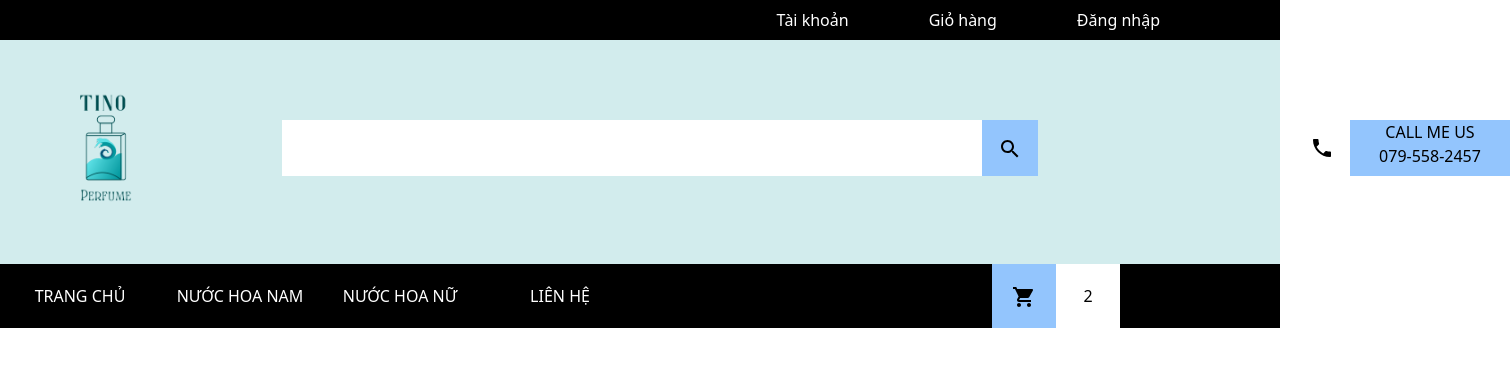
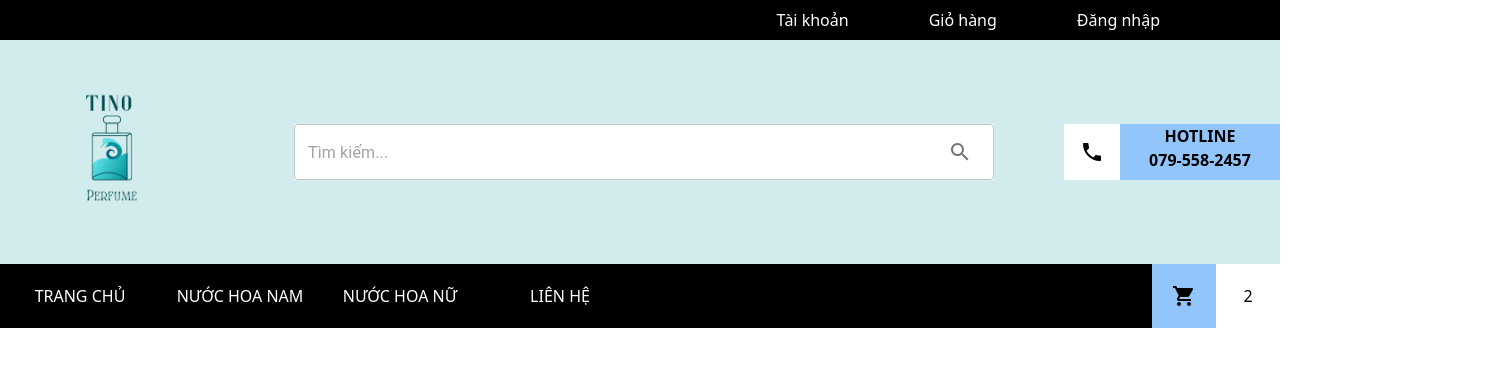
Before and after one commit to tinophan247/Tino-Ecommerce, a React (Create React App) app: page / in a window 1280 px wide. Shown: the top 366 px of the page, 1510 px wide, since content can reach past the window. Built offline with nearby package versions, Linux system fonts and the light colour scheme.

Commit message:
TE-2 : Fix some issue cmt

```diff
--- a/src/App.js
+++ b/src/App.js
@@ -2,18 +2,12 @@ import React from 'react';
 import { BrowserRouter } from 'react-router-dom';
 import Router from './routes/index';
 
-
-
 const App = () => {
   return (
-   <div>
-   <BrowserRouter>
-     <Router />
+    <BrowserRouter>
+      <Router />
     </BrowserRouter>
-
-
-    </div>
-  )
+  );
 };
 
 export default App;
--- a/src/routes/Header.js
+++ /dev/null
@@ -1,69 +0,0 @@
-/* eslint-disable jsx-a11y/alt-text */
-import React from 'react';
-import SearchIcon from '@mui/icons-material/Search';
-import ShoppingCartIcon from '@mui/icons-material/ShoppingCart';
-import LocalPhoneIcon from '@mui/icons-material/LocalPhone';
-
-function Header() {
-  return (
-    <div className='w-full'>
-      <div>
-        <div className='bg-black flex justify-end h-10 items-center'>
-          <div className='mr-10 flex'>
-            <button className='mr-20 h-10 text-white hover:text-gray-400 hover:bg-gray-300'>Tài khoản</button>
-
-            <button className='mr-20 h-10 text-white hover:text-gray-400 hover:bg-gray-300'>Giỏ hàng</button>
-
-            <button className='mr-20 h-10 text-white hover:text-gray-400 hover:bg-gray-300'>Đăng nhập</button>
-          </div>
-        </div>
-      </div>
-
-      <div className='bg-[#D2ECED] h-56 flex justify-center '>
-        <div className='w-1600 items-start justify-between flex'>
-        <img className='h-56' src='./images/logo.png' alt='not-found' />
-
-
-
-            <div className='flex mt-20 ml-16'>
-              <input className='w-700 h-14'></input>
-              <button className=' bg-blue-300 h-14 w-14 hover:text-blue-900 justify-center'>
-                <SearchIcon />
-              </button>
-
-          </div>
-          <div className='flex ml-64 mt-20'>
-            <div className='w-14 h-14 bg-white flex items-center justify-center'>
-              <LocalPhoneIcon />
-            </div>
-            <div className='w-40 h-14 bg-blue-300'>
-              <div>
-                <p className='flex justify-center'>CALL ME US</p>
-                <p className='flex justify-center'>079-558-2457</p>
-              </div>
-            </div>
-          </div>
-        </div>
-      </div>
-
-      <div>
-        <div className='bg-black flex justify-start h-16 items-center'>
-          <div className='w-full flex'>
-            <button className='w-40 h-16 text-white hover:text-gray-400 hover:bg-gray-300'>TRANG CHỦ</button>
-            <button className='w-40 h-16 text-white hover:text-gray-400 hover:bg-gray-300'>NƯỚC HOA NAM</button>
-            <button className='w-40 h-16 text-white hover:text-gray-400 hover:bg-gray-300'>NƯỚC HOA NỮ</button>
-            <button className='w-40 h-16 text-white hover:text-gray-400 hover:bg-gray-300'>LIÊN HỆ</button>
-          </div>
-          <div className='flex justify-center mr-40'>
-            <button className='bg-blue-300 w-16 h-16 hover:text-white'>
-              <ShoppingCartIcon />
-            </button>
-            <button className='bg-white w-16 h-16 hover:text-white'>2</button>
-          </div>
-        </div>
-      </div>
-    </div>
-  );
-}
-
-export default Header;
--- /dev/null
+++ b/src/views/components/Header/Header.jsx
@@ -0,0 +1,56 @@
+/* eslint-disable jsx-a11y/alt-text */
+import React from 'react';
+import ShoppingCartIcon from '@mui/icons-material/ShoppingCart';
+import LocalPhoneIcon from '@mui/icons-material/LocalPhone';
+import SearchField from '../SearchField';
+
+const Header = () => {
+  return (
+    <div className='w-full'>
+        <div className='bg-black flex justify-end h-10 items-center'>
+          <div className='mr-10 flex'>
+            <button className='mr-20 h-10 text-white hover:text-gray-400 hover:bg-gray-300'>Tài khoản</button>
+            <button className='mr-20 h-10 text-white hover:text-gray-400 hover:bg-gray-300'>Giỏ hàng</button>
+            <button className='mr-20 h-10 text-white hover:text-gray-400 hover:bg-gray-300'>Đăng nhập</button>
+          </div>
+      </div>
+      <div className='bg-te-logo h-56 flex justify-center '>
+        <div className='w-1600 items-center justify-between flex'>
+          <img className='h-56' src='./images/logo.png' alt='not-found' />
+          <SearchField/>
+          <div className='flex'>
+            <div className='w-14 h-14 bg-white flex items-center justify-center'>
+              <LocalPhoneIcon />
+            </div>
+            <div className='w-40 h-14 bg-blue-300'>
+              <div>
+                <p className='flex justify-center uppercase font-semibold'>Hotline</p>
+                <p className='flex justify-center font-semibold'>079-558-2457</p>
+              </div>
+            </div>
+          </div>
+        </div>
+      </div>
+      <div >
+        <div className='bg-black h-16 flex justify-center'>
+          <div className='flex justify-between w-1500'>
+          <div className='w-full flex'>
+            <button className='w-40 h-16 text-white hover:text-gray-400 hover:bg-gray-300 uppercase'>Trang chủ</button>
+            <button className='w-40 h-16 text-white hover:text-gray-400 hover:bg-gray-300 uppercase'>Nước hoa nam</button>
+            <button className='w-40 h-16 text-white hover:text-gray-400 hover:bg-gray-300 uppercase'>Nước hoa nữ</button>
+            <button className='w-40 h-16 text-white hover:text-gray-400 hover:bg-gray-300 uppercase'>Liên hệ</button>
+          </div>
+          <button className='flex justify-center group'>
+            <div className='flex justify-center items-center bg-blue-300 w-16 h-16 group-hover:bg-te-facebook group-hover:text-white'>
+              <ShoppingCartIcon />
+            </div>
+            <div className='flex justify-center items-center bg-white w-16 h-16 group-hover:bg-te-facebook group-hover:text-white text-base font-medium'>2</div>
+          </button>
+          </div>
+        </div>
+      </div>
+    </div>
+  );
+};
+
+export default Header;
--- /dev/null
+++ b/src/views/components/SearchField/index.jsx
@@ -0,0 +1,29 @@
+import { FormControl, InputAdornment, TextField } from '@mui/material';
+import React from 'react';
+import SearchIcon from '@mui/icons-material/Search';
+
+const SearchField = () => {
+  return (
+    <div>
+      <FormControl
+        sx={{
+          '& .MuiTextField-root': { width: 700, backgroundColor: 'white' }
+        }}
+      >
+        <TextField
+          variant='outlined'
+          InputProps={{
+            endAdornment: (
+              <InputAdornment position='start'>
+                <SearchIcon />
+              </InputAdornment>
+            )
+          }}
+          placeholder='Tìm kiếm...'
+        />
+      </FormControl>
+    </div>
+  );
+};
+
+export default SearchField;
--- a/src/views/pages/Home/index.jsx
+++ b/src/views/pages/Home/index.jsx
@@ -1,12 +1,10 @@
 import React from 'react';
-import Header from '../../../routes/Header';
+import Header from '../../components/Header/Header';
 
 const HomePage = () => {
   return (
     <div className='w-full '>
-      <Header/>
-
-
+      <Header />
     </div>
   );
 };
--- a/tailwind.config.js
+++ b/tailwind.config.js
@@ -23,6 +23,7 @@ module.exports = {
         520: '520px',
         800:'800px',
         700:'700px',
+        1500 : '1500px',
         1600:'1600px'
       }
     }
```
